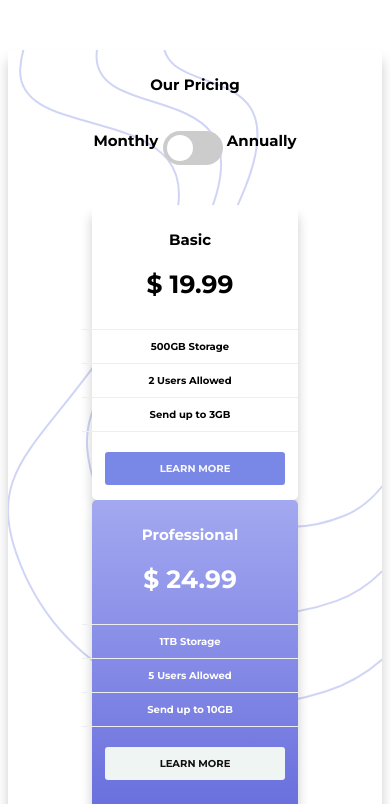
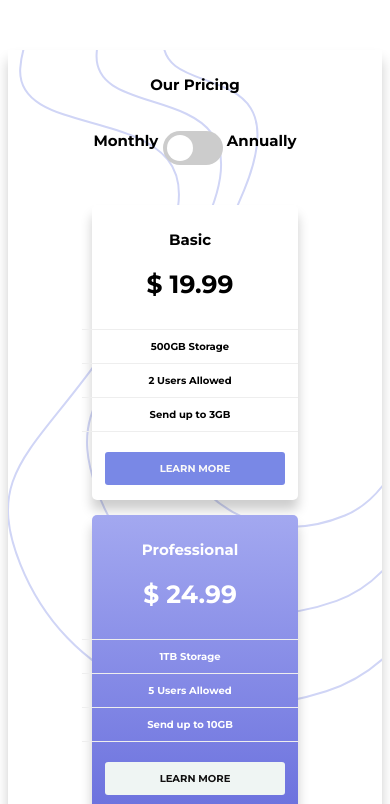
Before and after one commit to pawankalyan107/Pricingpage, a plain HTML site: page index.html in a window 390 px wide. Shown: the top 804 px of the page. Drawn offline with nearby package versions, Linux system fonts and the light colour scheme.

Commit message:
Pricing Page

```diff
--- a/index.html
+++ b/index.html
@@ -166,7 +166,7 @@ input:checked + .slider:before {
   margin: 0 0 0 10px;
 }
 
-  .price .dollars {
+.price .dollars {
   /*background-color: #eee;*/
   font-size: 25px;
   padding: 10px 0 30px 0;
@@ -194,11 +194,13 @@ input:checked + .slider:before {
   .columns {
    flex-direction: column;
    align-items: center;
+
   }
   .column1, .column2, .column3 {
     position: relative;
-    margin: 0 0 0 0px;
-    width: 55%
+    width: 55%;
+    margin: 0 0 15px 0;
+
   }
 
 }
```
